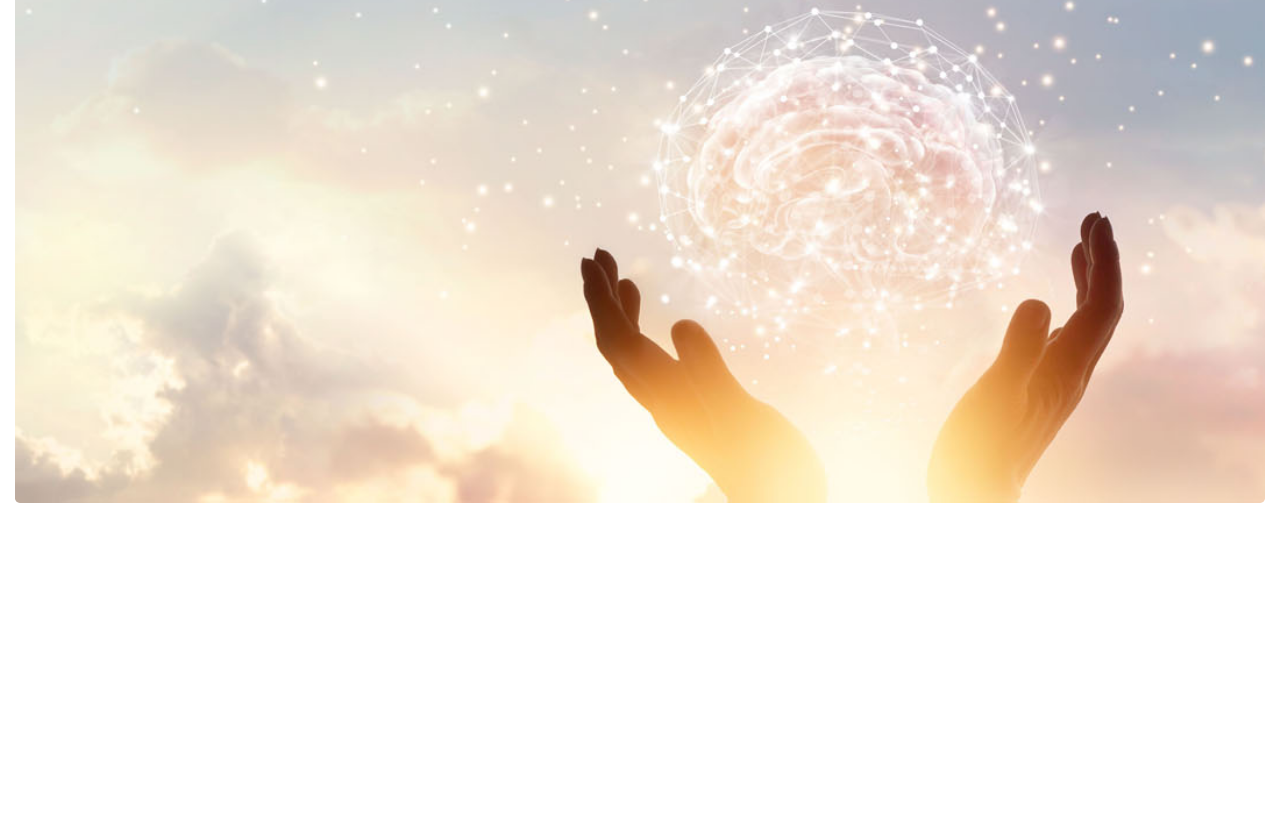
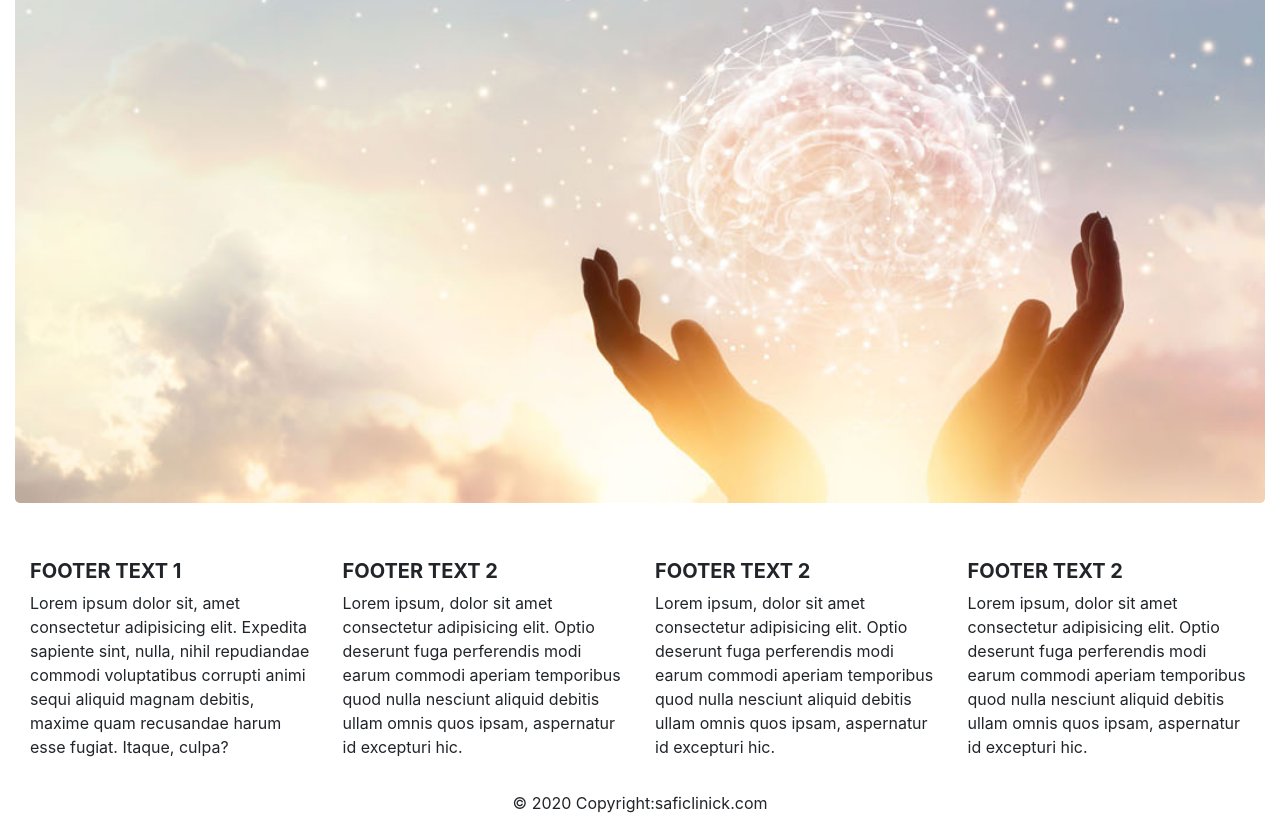
Before and after one commit to ngetichnicholas/Safi-Clinic, a plain HTML site: page index.html in a window 1280 px wide. Shown: the part 193-1024 px from the top of the page. Before the commit the page ends 800 px from the top, so only its background shows below. Drawn offline with Linux system fonts and the light colour scheme.

Commit message:
Add footer

```diff
--- a/index.html
+++ b/index.html
@@ -43,6 +43,86 @@
       <h2>Welcome to Safi Clinic</h2>
       <p>Your Health is our concern</p>
     </div>
+
+<!-- Footer -->
+<footer class="page-footer font-small teal pt-4">
+
+  <!-- Footer Text -->
+  <div class="container-fluid text-center text-md-left">
+
+    <!-- Grid row -->
+    <div class="row">
+
+      <!-- Grid column -->
+      <div class="col-md-3 col-sm-6 mt-md-0 mt-3">
+
+        <!-- Content -->
+        <h5 class="text-uppercase font-weight-bold">Footer text 1</h5>
+        <p>Lorem ipsum dolor sit, amet consectetur adipisicing elit. Expedita sapiente sint, nulla, nihil
+          repudiandae commodi voluptatibus corrupti animi sequi aliquid magnam debitis, maxime quam recusandae
+          harum esse fugiat. Itaque, culpa?</p>
+
+      </div>
+      <!-- Grid column -->
+
+      <hr class="clearfix w-100 d-md-none pb-3">
+
+      <!-- Grid column -->
+      <div class="col-md-3 col-sm-6 mb-md-0 mb-3">
+
+        <!-- Content -->
+        <h5 class="text-uppercase font-weight-bold">Footer text 2</h5>
+        <p>Lorem ipsum, dolor sit amet consectetur adipisicing elit. Optio deserunt fuga perferendis modi earum
+          commodi aperiam temporibus quod nulla nesciunt aliquid debitis ullam omnis quos ipsam, aspernatur id
+          excepturi hic.</p>
+
+      </div>
+      <!-- Grid column -->
+      <hr class="clearfix w-100 d-md-none pb-3">
+
+
+
+      <!-- Grid column -->
+      <div class="col-md-3 col-sm-6 mb-md-0 mb-3">
+
+        <!-- Content -->
+        <h5 class="text-uppercase font-weight-bold">Footer text 2</h5>
+        <p>Lorem ipsum, dolor sit amet consectetur adipisicing elit. Optio deserunt fuga perferendis modi earum
+          commodi aperiam temporibus quod nulla nesciunt aliquid debitis ullam omnis quos ipsam, aspernatur id
+          excepturi hic.</p>
+
+      </div>
+      <!-- Grid column -->
+      <hr class="clearfix w-100 d-md-none pb-3">
+
+
+
+      <!-- Grid column -->
+      <div class="col-md-3 col-sm-6 mb-md-0 mb-3">
+
+        <!-- Content -->
+        <h5 class="text-uppercase font-weight-bold">Footer text 2</h5>
+        <p>Lorem ipsum, dolor sit amet consectetur adipisicing elit. Optio deserunt fuga perferendis modi earum
+          commodi aperiam temporibus quod nulla nesciunt aliquid debitis ullam omnis quos ipsam, aspernatur id
+          excepturi hic.</p>
+
+      </div>
+      <!-- Grid column -->
+      <hr class="clearfix w-100 d-md-none pb-3">
+
+
+    </div>
+    <!-- Grid row -->
+
+  </div>
+  <!-- Footer Text -->
+
+  <!-- Copyright -->
+  <div class="footer-copyright text-center py-3">© 2020 Copyright:saficlinick.com</div>
+  <!-- Copyright -->
+
+</footer>
+<!-- Footer -->
   </div>
   <script src="assets/js/jquery-3.6.0.min.js"></script>
   <script src="assets/js/bootstrap.min.js"></script>
```
